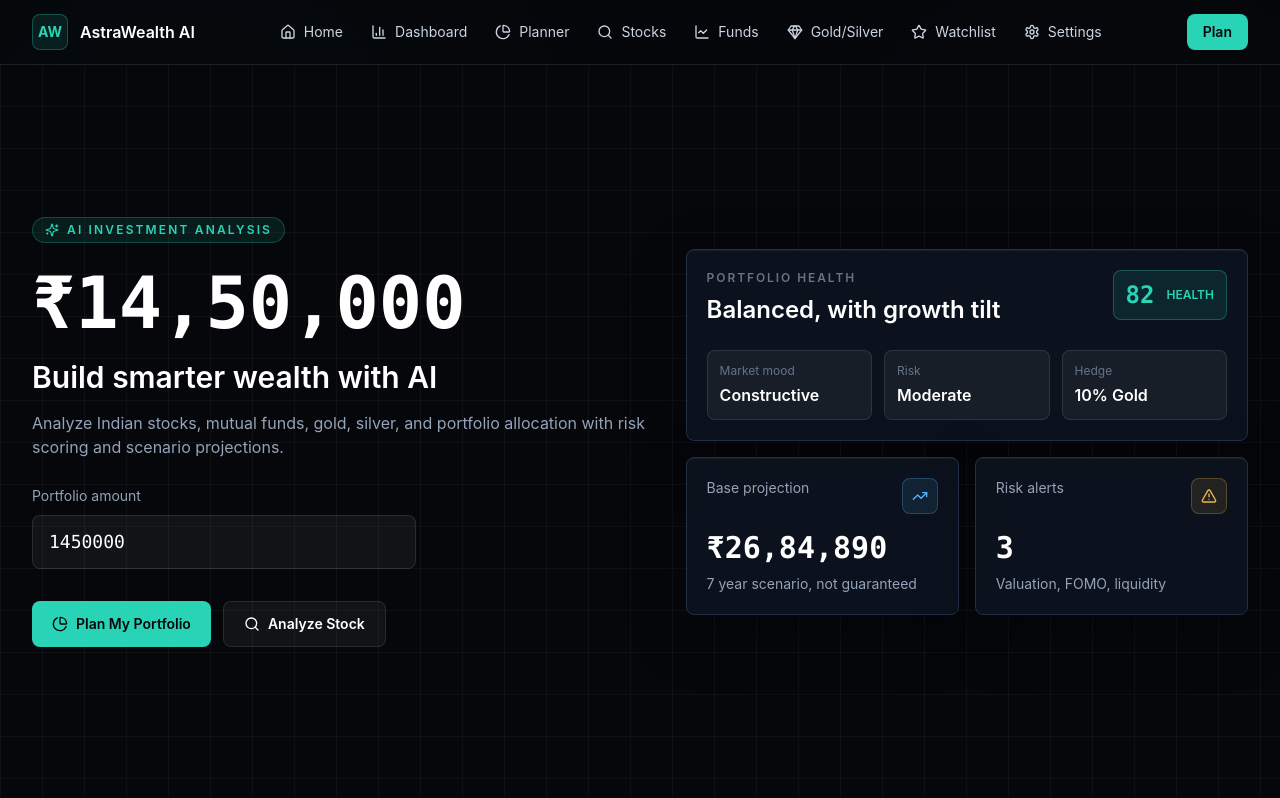
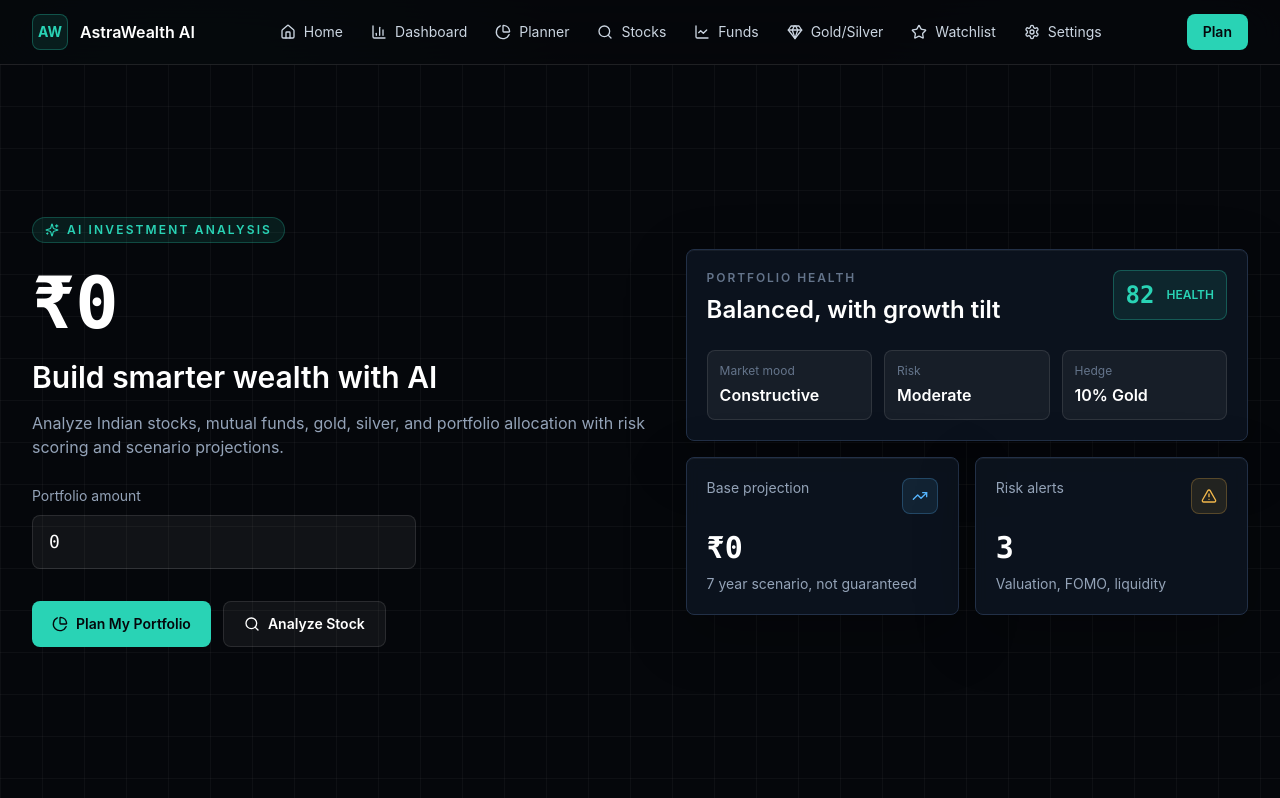
Before and after one commit to Rishant-tech/AstraWealth-AI, a Next.js app in the folder frontend/: page / in a window 1280 px wide. Shown: the top 798 px of the page. Built offline with nearby package versions, Linux system fonts and the light colour scheme.

Commit message:
Persist portfolio amount across app

```diff
--- a/frontend/app/dashboard/page.tsx
+++ b/frontend/app/dashboard/page.tsx
@@ -1,23 +1,15 @@
-import { Activity, AlertTriangle, Gem, IndianRupee, TrendingUp } from "lucide-react";
-import { AllocationChart } from "@/components/AllocationChart";
+import { Activity, AlertTriangle, Gem, TrendingUp } from "lucide-react";
 import { Card } from "@/components/Card";
+import { DashboardAllocationCard } from "@/components/DashboardAllocationCard";
 import { DisclaimerBanner } from "@/components/DisclaimerBanner";
 import { MetricCard } from "@/components/MetricCard";
 import { PageHeader } from "@/components/PageHeader";
+import { PortfolioValueMetric } from "@/components/PortfolioValueMetric";
 import { RecommendationCard } from "@/components/RecommendationCard";
 import { ScoreBadge } from "@/components/ScoreBadge";
 import { Shell } from "@/components/Shell";
 import { getCommodities, getFundAnalysis, getStockAnalysis, safe } from "@/lib/api";
-import { inr, pct } from "@/lib/format";
-import type { AllocationItem } from "@/types/api";
-
-const allocation: AllocationItem[] = [
-  { asset: "Large Cap Equity", percent: 36, amount: 522000, rationale: "Core equity", riskNote: "Market risk" },
-  { asset: "Flexi Cap", percent: 22, amount: 319000, rationale: "Style diversification", riskNote: "Manager risk" },
-  { asset: "Mid Cap", percent: 14, amount: 203000, rationale: "Growth satellite", riskNote: "Higher drawdown" },
-  { asset: "Debt / Liquid", percent: 18, amount: 261000, rationale: "Stability", riskNote: "Lower upside" },
-  { asset: "Gold", percent: 10, amount: 145000, rationale: "Hedge", riskNote: "Can lag equities" }
-];
+import { pct } from "@/lib/format";
 
 export default async function DashboardPage() {
   const [sbin, icici, flexi, commodities] = await Promise.all([
@@ -37,16 +29,14 @@ export default async function DashboardPage() {
       <div className="space-y-6">
         <DisclaimerBanner />
         <div className="grid gap-4 sm:grid-cols-2 lg:grid-cols-4">
-          <MetricCard label="Total portfolio value" value={inr(1450000)} delta="+11.8% modeled 1Y path" icon={IndianRupee} />
+          <PortfolioValueMetric />
           <MetricCard label="Market mood" value="Constructive" delta="Momentum positive, valuation watch" icon={Activity} tone="sky" />
           <MetricCard label="Gold/silver trend" value="Hedge bid" delta={commodities ? `Gold ${pct(commodities.gold.return1Y)} 1Y` : "API unavailable"} icon={Gem} tone="amber" />
           <MetricCard label="Risk alerts" value="3" delta="Concentration, FOMO, liquidity" icon={AlertTriangle} tone="rose" />
         </div>
 
         <div className="grid gap-6 lg:grid-cols-[minmax(0,1.35fr)_minmax(360px,0.65fr)]">
-          <Card title="Asset allocation">
-            <AllocationChart data={allocation} />
-          </Card>
+          <DashboardAllocationCard />
           <Card title="AI portfolio score" action={<ScoreBadge score={82} label="Health" />}>
             <p className="text-sm leading-6 text-slate-300">
               Diversified across core equity, debt, and gold. Main improvement area is staged deployment and keeping emergency capital separate.
--- /dev/null
+++ b/frontend/components/DashboardAllocationCard.tsx
@@ -0,0 +1,18 @@
+"use client";
+
+import { useMemo } from "react";
+import { buildPortfolioAllocation, DEFAULT_PORTFOLIO_AMOUNT } from "@/lib/portfolio";
+import { usePortfolioAmount } from "@/lib/usePortfolioAmount";
+import { AllocationChart } from "./AllocationChart";
+import { Card } from "./Card";
+
+export function DashboardAllocationCard() {
+  const { amount } = usePortfolioAmount(DEFAULT_PORTFOLIO_AMOUNT);
+  const allocation = useMemo(() => buildPortfolioAllocation(amount), [amount]);
+
+  return (
+    <Card title="Asset allocation">
+      <AllocationChart data={allocation} />
+    </Card>
+  );
+}
--- a/frontend/components/HomeExperience.tsx
+++ b/frontend/components/HomeExperience.tsx
@@ -1,11 +1,12 @@
 "use client";
 
-import { useMemo, useState } from "react";
+import { useMemo } from "react";
 import Link from "next/link";
 import { motion } from "framer-motion";
 import { AlertTriangle, ArrowRight, BarChart3, Gem, PieChart, Search, ShieldCheck, Sparkles, TrendingUp } from "lucide-react";
 import { inr } from "@/lib/format";
-import type { AllocationItem, ProjectionPoint } from "@/types/api";
+import { buildPortfolioAllocation, buildPortfolioProjection, DEFAULT_PORTFOLIO_AMOUNT } from "@/lib/portfolio";
+import { usePortfolioAmount } from "@/lib/usePortfolioAmount";
 import { AllocationChart } from "./AllocationChart";
 import { Card } from "./Card";
 import { DisclaimerBanner } from "./DisclaimerBanner";
@@ -14,11 +15,10 @@ import { ProjectionChart } from "./ProjectionChart";
 import { ScoreBadge } from "./ScoreBadge";
 
 export function HomeExperience() {
-  const [portfolioValue, setPortfolioValue] = useState(1450000);
-  const safeValue = Math.max(portfolioValue, 0);
-  const allocation = useMemo(() => buildAllocation(safeValue), [safeValue]);
-  const projection = useMemo(() => buildProjection(safeValue), [safeValue]);
-  const planHref = `/portfolio-planner?amount=${safeValue}`;
+  const { amount: portfolioValue, setAmount: setPortfolioValue } = usePortfolioAmount(DEFAULT_PORTFOLIO_AMOUNT);
+  const allocation = useMemo(() => buildPortfolioAllocation(portfolioValue), [portfolioValue]);
+  const projection = useMemo(() => buildPortfolioProjection(portfolioValue), [portfolioValue]);
+  const planHref = `/portfolio-planner?amount=${portfolioValue}`;
 
   return (
     <div className="market-grid min-h-screen bg-ink-950 pb-28 lg:pb-12">
@@ -28,7 +28,7 @@ export function HomeExperience() {
             <Sparkles className="h-3.5 w-3.5" />
             AI investment analysis
           </p>
-          <h1 className="mt-6 max-w-full break-words font-mono text-4xl font-bold leading-tight text-white sm:text-6xl lg:text-7xl">{inr(safeValue)}</h1>
+          <h1 className="mt-6 max-w-full break-words font-mono text-4xl font-bold leading-tight text-white sm:text-6xl lg:text-7xl">{inr(portfolioValue)}</h1>
           <p className="mt-5 text-2xl font-semibold text-white sm:text-3xl">Build smarter wealth with AI</p>
           <p className="mt-4 max-w-2xl text-sm leading-6 text-slate-400 sm:text-base">
             Analyze Indian stocks, mutual funds, gold, silver, and portfolio allocation with risk scoring and scenario projections.
@@ -120,26 +120,6 @@ export function HomeExperience() {
   );
 }
 
-function buildAllocation(amount: number): AllocationItem[] {
-  const rows = [
-    { asset: "Large Cap Equity", percent: 36, rationale: "Core equity", riskNote: "Market volatility" },
-    { asset: "Flexi Cap", percent: 22, rationale: "Style diversification", riskNote: "Manager risk" },
-    { asset: "Mid Cap", percent: 14, rationale: "Growth satellite", riskNote: "Higher drawdown" },
-    { asset: "Debt / Liquid", percent: 18, rationale: "Stability", riskNote: "Lower upside" },
-    { asset: "Gold", percent: 10, rationale: "Macro hedge", riskNote: "Can lag equities" }
-  ];
-  return rows.map((row) => ({ ...row, amount: Math.round((amount * row.percent) / 100) }));
-}
-
-function buildProjection(amount: number): ProjectionPoint[] {
-  return [1, 3, 5, 7].map((year) => ({
-    year,
-    bear: Math.round(amount * Math.pow(1.045, year)),
-    base: Math.round(amount * Math.pow(1.092, year)),
-    bull: Math.round(amount * Math.pow(1.148, year))
-  }));
-}
-
 function MiniStat({ label, value }: { label: string; value: string }) {
   return (
     <div className="rounded-lg border border-white/10 bg-white/5 p-3">
--- a/frontend/components/PlannerForm.tsx
+++ b/frontend/components/PlannerForm.tsx
@@ -1,8 +1,10 @@
 "use client";
 
-import { useState } from "react";
+import { useEffect, useState } from "react";
 import { CalendarClock, IndianRupee, Loader2, Sparkles } from "lucide-react";
 import { publicApiBase } from "@/lib/api";
+import { DEFAULT_PORTFOLIO_AMOUNT } from "@/lib/portfolio";
+import { usePortfolioAmount } from "@/lib/usePortfolioAmount";
 import type { PortfolioPlan, PortfolioPlanRequest } from "@/types/api";
 import { AllocationChart } from "./AllocationChart";
 import { AssetAllocationCard } from "./AssetAllocationCard";
@@ -12,7 +14,7 @@ import { ProjectionChart } from "./ProjectionChart";
 import { ScoreBadge } from "./ScoreBadge";
 
 const defaultPayload: PortfolioPlanRequest = {
-  totalInvestment: 1450000,
+  totalInvestment: DEFAULT_PORTFOLIO_AMOUNT,
   monthlySIP: 25000,
   emergencyFundRequirement: 250000,
   timeHorizonYears: 7,
@@ -22,13 +24,33 @@ const defaultPayload: PortfolioPlanRequest = {
 };
 
 export function PlannerForm({ initialAmount }: { initialAmount?: number }) {
+  const { amount: syncedAmount, setAmount: setSyncedAmount } = usePortfolioAmount(initialAmount ?? DEFAULT_PORTFOLIO_AMOUNT, Boolean(initialAmount));
   const [form, setForm] = useState<PortfolioPlanRequest>({
     ...defaultPayload,
-    totalInvestment: initialAmount ?? defaultPayload.totalInvestment
+    totalInvestment: syncedAmount
   });
   const [plan, setPlan] = useState<PortfolioPlan | null>(null);
   const [loading, setLoading] = useState(false);
   const [error, setError] = useState("");
+
+  useEffect(() => {
+    setForm((current) => {
+      if (current.investmentMode === "SIP") {
+        return { ...current, totalInvestment: syncedAmount, monthlySIP: syncedAmount };
+      }
+      return { ...current, totalInvestment: syncedAmount };
+    });
+  }, [syncedAmount]);
+
+  function updateInvestmentAmount(value: number) {
+    setSyncedAmount(value);
+    setForm((current) => ({ ...current, totalInvestment: value }));
+  }
+
+  function updateSIPAmount(value: number) {
+    setSyncedAmount(value);
+    setForm((current) => ({ ...current, monthlySIP: value, totalInvestment: value }));
+  }
 
   async function submit(event: React.FormEvent<HTMLFormElement>) {
     event.preventDefault();
@@ -72,9 +94,9 @@ export function PlannerForm({ initialAmount }: { initialAmount?: number }) {
               </div>
             </div>
             {form.investmentMode === "SIP" ? (
-              <NumberField label="Monthly SIP amount" value={form.monthlySIP} onChange={(value) => setForm({ ...form, monthlySIP: value, totalInvestment: value })} />
+              <NumberField label="Monthly SIP amount" value={form.monthlySIP} onChange={updateSIPAmount} />
             ) : (
-              <NumberField label="Lump sum amount" value={form.totalInvestment} onChange={(value) => setForm({ ...form, totalInvestment: value })} />
+              <NumberField label="Lump sum amount" value={form.totalInvestment} onChange={updateInvestmentAmount} />
             )}
             <NumberField label="Emergency fund requirement" value={form.emergencyFundRequirement} onChange={(value) => setForm({ ...form, emergencyFundRequirement: value })} />
             <NumberField label="Time horizon years" value={form.timeHorizonYears} onChange={(value) => setForm({ ...form, timeHorizonYears: value })} />
--- /dev/null
+++ b/frontend/components/PortfolioValueMetric.tsx
@@ -0,0 +1,12 @@
+"use client";
+
+import { IndianRupee } from "lucide-react";
+import { inr } from "@/lib/format";
+import { DEFAULT_PORTFOLIO_AMOUNT } from "@/lib/portfolio";
+import { usePortfolioAmount } from "@/lib/usePortfolioAmount";
+import { MetricCard } from "./MetricCard";
+
+export function PortfolioValueMetric() {
+  const { amount } = usePortfolioAmount(DEFAULT_PORTFOLIO_AMOUNT);
+  return <MetricCard label="Total portfolio value" value={inr(amount)} delta="+11.8% modeled 1Y path" icon={IndianRupee} />;
+}
--- /dev/null
+++ b/frontend/lib/portfolio.ts
@@ -0,0 +1,27 @@
+import type { AllocationItem, ProjectionPoint } from "@/types/api";
+
+export const DEFAULT_PORTFOLIO_AMOUNT = 1450000;
+
+export function normalizePortfolioAmount(value: number) {
+  return Number.isFinite(value) ? Math.max(Math.round(value), 0) : DEFAULT_PORTFOLIO_AMOUNT;
+}
+
+export function buildPortfolioAllocation(amount: number): AllocationItem[] {
+  const rows = [
+    { asset: "Large Cap Equity", percent: 36, rationale: "Core equity", riskNote: "Market volatility" },
+    { asset: "Flexi Cap", percent: 22, rationale: "Style diversification", riskNote: "Manager risk" },
+    { asset: "Mid Cap", percent: 14, rationale: "Growth satellite", riskNote: "Higher drawdown" },
+    { asset: "Debt / Liquid", percent: 18, rationale: "Stability", riskNote: "Lower upside" },
+    { asset: "Gold", percent: 10, rationale: "Macro hedge", riskNote: "Can lag equities" }
+  ];
+  return rows.map((row) => ({ ...row, amount: Math.round((amount * row.percent) / 100) }));
+}
+
+export function buildPortfolioProjection(amount: number): ProjectionPoint[] {
+  return [1, 3, 5, 7].map((year) => ({
+    year,
+    bear: Math.round(amount * Math.pow(1.045, year)),
+    base: Math.round(amount * Math.pow(1.092, year)),
+    bull: Math.round(amount * Math.pow(1.148, year))
+  }));
+}
--- /dev/null
+++ b/frontend/lib/usePortfolioAmount.ts
@@ -0,0 +1,52 @@
+"use client";
+
+import { useCallback, useEffect, useState } from "react";
+import { DEFAULT_PORTFOLIO_AMOUNT, normalizePortfolioAmount } from "./portfolio";
+
+const storageKey = "astrawealth:portfolio-amount";
+const eventName = "astrawealth:portfolio-amount-change";
+
+export function usePortfolioAmount(initialAmount = DEFAULT_PORTFOLIO_AMOUNT, preferInitial = false) {
+  const [amount, setAmountState] = useState(() => normalizePortfolioAmount(initialAmount));
+
+  const setAmount = useCallback((value: number) => {
+    const next = normalizePortfolioAmount(value);
+    setAmountState(next);
+    if (typeof window === "undefined") return;
+    window.localStorage.setItem(storageKey, String(next));
+    window.dispatchEvent(new CustomEvent(eventName, { detail: next }));
+  }, []);
+
+  useEffect(() => {
+    if (typeof window === "undefined") return;
+
+    if (preferInitial) {
+      setAmount(initialAmount);
+    } else {
+      const saved = Number(window.localStorage.getItem(storageKey));
+      if (Number.isFinite(saved) && saved >= 0) {
+        setAmountState(normalizePortfolioAmount(saved));
+      } else {
+        window.localStorage.setItem(storageKey, String(normalizePortfolioAmount(initialAmount)));
+      }
+    }
+
+    const onStorage = (event: StorageEvent) => {
+      if (event.key === storageKey && event.newValue !== null) {
+        setAmountState(normalizePortfolioAmount(Number(event.newValue)));
+      }
+    };
+    const onCustom = (event: Event) => {
+      setAmountState(normalizePortfolioAmount((event as CustomEvent<number>).detail));
+    };
+
+    window.addEventListener("storage", onStorage);
+    window.addEventListener(eventName, onCustom);
+    return () => {
+      window.removeEventListener("storage", onStorage);
+      window.removeEventListener(eventName, onCustom);
+    };
+  }, [initialAmount, preferInitial, setAmount]);
+
+  return { amount, setAmount };
+}
```
